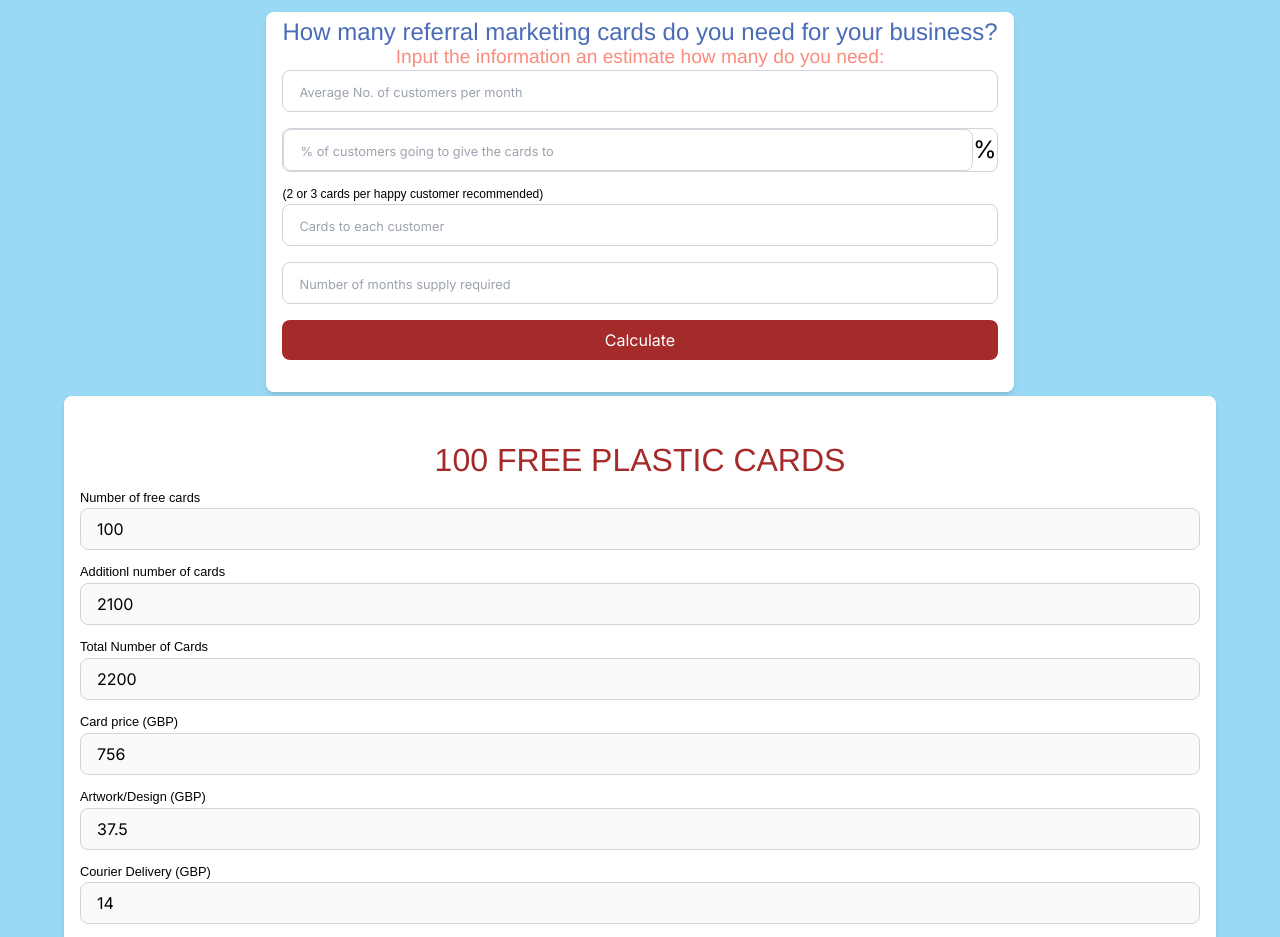
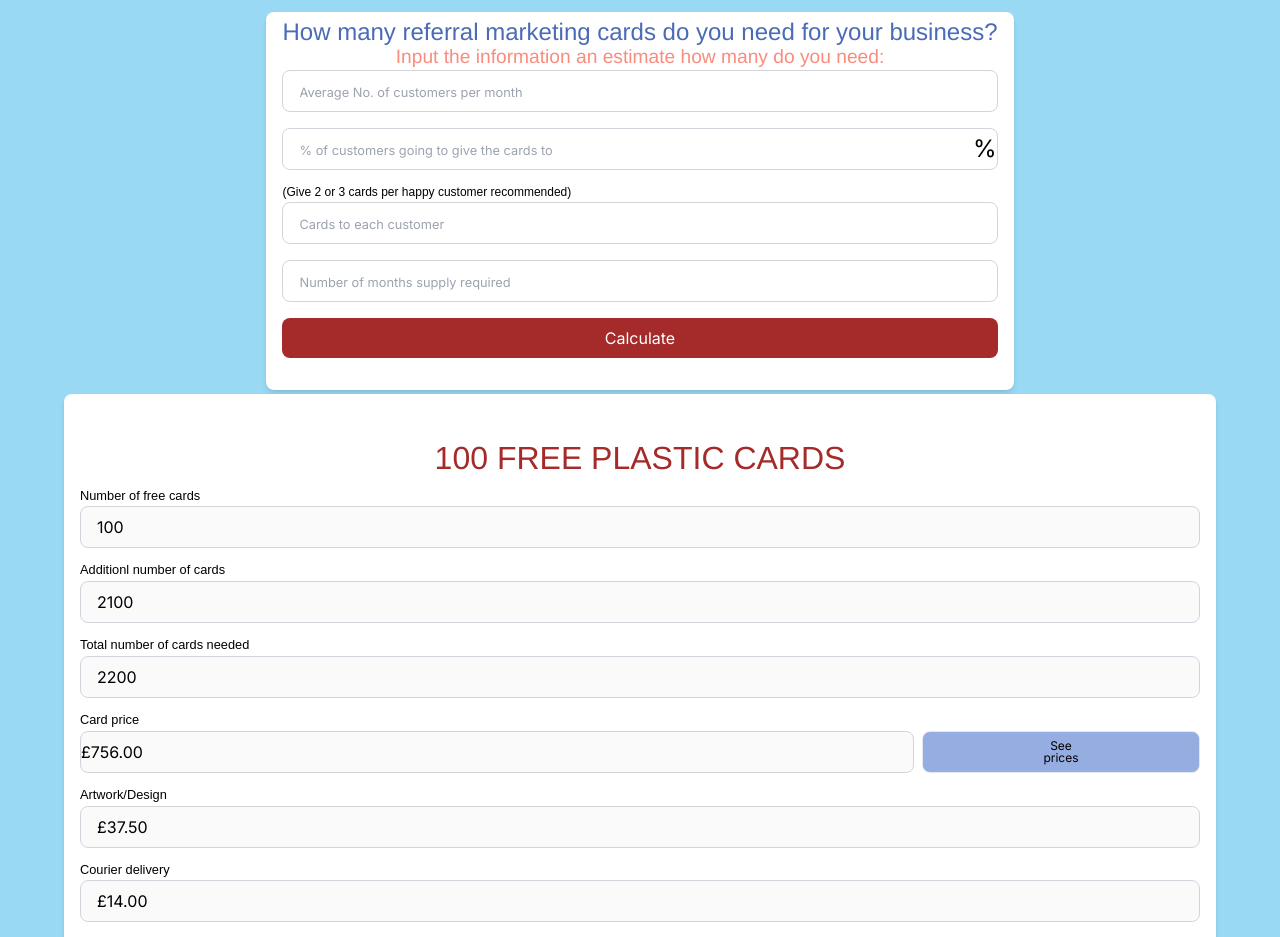
Before and after one commit to nacermanuel/proactiv-marketing, a Next.js app: page /funnel/cards in a window 1280 px wide. Shown: the top 937 px of the page. Built offline with nearby package versions, Linux system fonts and the light colour scheme.

Commit message:
styles form cards 3

```diff
--- a/app/components/CardsForm.jsx
+++ b/app/components/CardsForm.jsx
@@ -1,11 +1,25 @@
 'use client'
 import { useState } from "react"
+import Modal from 'react-modal';
 
 const CardsForm = () => {
     const [freeCards, setFreeCards] = useState(100)
     const [aditionalCards, setAditionalCards] = useState(2100)
     const [price, setPrice] = useState(0.36)
     const [selectedOption, setSelectedOption] = useState(true);
+    const [cardPrice] = useState(37.50)
+    const [deliveryPrice] = useState(14.00)
+    const [isModalOpen, setIsModalOpen] = useState(false);
+
+
+    const openModal = () => {
+      setIsModalOpen(true);
+    };
+
+    const closeModal = () => {
+      setIsModalOpen(false);
+    };
+
 
 
   return (
@@ -39,7 +53,7 @@ const CardsForm = () => {
         />
 
         <label for="Total Number of Cards" className="fontForm mb-1">
-          Total Number of Cards
+          Total number of cards needed
         </label>
         <input
           disabled
@@ -49,42 +63,69 @@ const CardsForm = () => {
           className="px-4 py-2 mb-4 rounded-lg border border-gray-300 focus:outline-none focus:ring-2 focus:ring-blue-500 focus:border-blue-500"
         />
 
-        <label for="Card price (GBP)" className="fontForm mb-1">
-          Card price (GBP)
+
+
+          <label for="Card price (GBP)" className="fontForm mb-1">
+            Card price
+          </label>
+        <div className="flex justify-between gap-2 items-center mb-4 ">
+          <input
+            disabled
+            value={ `£${(price * aditionalCards).toFixed(2).replace(',', '.')}`}
+            type="text"
+            placeholder="Please input number"
+            className="w-[75%] py-2 rounded-lg border border-gray-300 focus:outline-none focus:ring-2 focus:ring-blue-500 focus:border-blue-500"
+          />
+          <button
+            id="cardPrices"
+            className="bg-[#96ade2] text-[#000000] py-2 w-[25%] rounded-lg border text-[12px] leading-[1]"
+            onClick={openModal}
+            >
+            See<br />prices
+          </button>
+
+          <Modal
+            isOpen={isModalOpen}
+            onRequestClose={closeModal}
+            contentLabel="Card Prices Modal"
+          >
+            {/* Place your modal content here */}
+            <p className="absolute top-0 right-1" onClick={closeModal}>X</p>
+            <div>
+              varios contenidos
+            </div>
+          </Modal>
+
+
+        </div>
+
+
+
+
+        <label for="Artwork/Design (GBP)" className="fontForm mb-1">
+          Artwork/Design
         </label>
         <input
           disabled
-          value={price * aditionalCards}
-          type="number"
-          placeholder="Please input number"
-          className="px-4 py-2 mb-4 rounded-lg border border-gray-300 focus:outline-none focus:ring-2 focus:ring-blue-500 focus:border-blue-500"
-        />
-
-
-        <label for="Artwork/Design (GBP)" className="fontForm mb-1">
-          Artwork/Design (GBP)
-        </label>
-        <input
-          disabled
-          value={37.5}
-          type="number"
+          value={`£${cardPrice.toFixed(2).replace(',', '.')}`}
+          type="text"
           placeholder="Please input number"
           className="px-4 py-2 mb-4 rounded-lg border border-gray-300 focus:outline-none focus:ring-2 focus:ring-blue-500 focus:border-blue-500"
         />
 
         <label for="Courier Delivery (GBP)" className="fontForm mb-1">
-          Courier Delivery (GBP)
+          Courier delivery
         </label>
         <input
           disabled
-          value={14}
-          type="number"
+          value={`£${deliveryPrice.toFixed(2).replace(',', '.')}`}
+          type="text"
           placeholder="Please input number"
           className="px-4 py-2 mb-4 rounded-lg border border-gray-300 focus:outline-none focus:ring-2 focus:ring-blue-500 focus:border-blue-500"
         />
 
         <label for="Total Price (GBP)" className="fontForm mb-1">
-          Total Price (GBP)
+          Total price
         </label>
         <input
           disabled
@@ -95,7 +136,7 @@ const CardsForm = () => {
         />
 
         <label for="Select a Payment Option" className="fontForm mb-1">
-          Select a Payment Option*
+          Select a payment option*
         </label>
         <div className="flex justify-evenly">
             <label><input type="radio" name="payment" checked required onChange={()=>setSelectedOption(true)}  />Full payment</label>
@@ -114,6 +155,11 @@ const CardsForm = () => {
         >
           Place Order
         </button>
+
+
+
+
+
       </div>
 
 
--- a/app/components/CardsFree.jsx
+++ b/app/components/CardsFree.jsx
@@ -28,17 +28,18 @@ const CardsFree = () => {
             <input
             type="number"
             required
-            className="w-full py-2 pl-4 pr-4 rounded-lg border border-gray-300 focusInput"
+            className="w-full py-2 pl-4 pr-4 rounded-lg focusInput"
             placeholder="% of customers going to give the cards to"
             name="percentage"
             min={1}
             max={100}
+            // style={{borderRight: "0"}}
             />
             <div className="text-center text-2xl">%</div>
         </div>
 
         <label for="Card to each customer (2 or 3 cards per happy customer recommended)" className="fontForm mb-1" style={{fontSize: "12px"}}>
-          (2 or 3 cards per happy customer recommended)
+          (Give 2 or 3 cards per happy customer recommended)
         </label>
         <input
           type="number"
--- a/package.json
+++ b/package.json
@@ -16,6 +16,7 @@
     "react": "18.2.0",
     "react-confetti": "^6.1.0",
     "react-dom": "18.2.0",
+    "react-modal": "^3.16.1",
     "react-use": "^17.4.0"
   },
   "devDependencies": {
```
Also changed, not shown: 1 other file (tests, documents, lock files or other folders).
